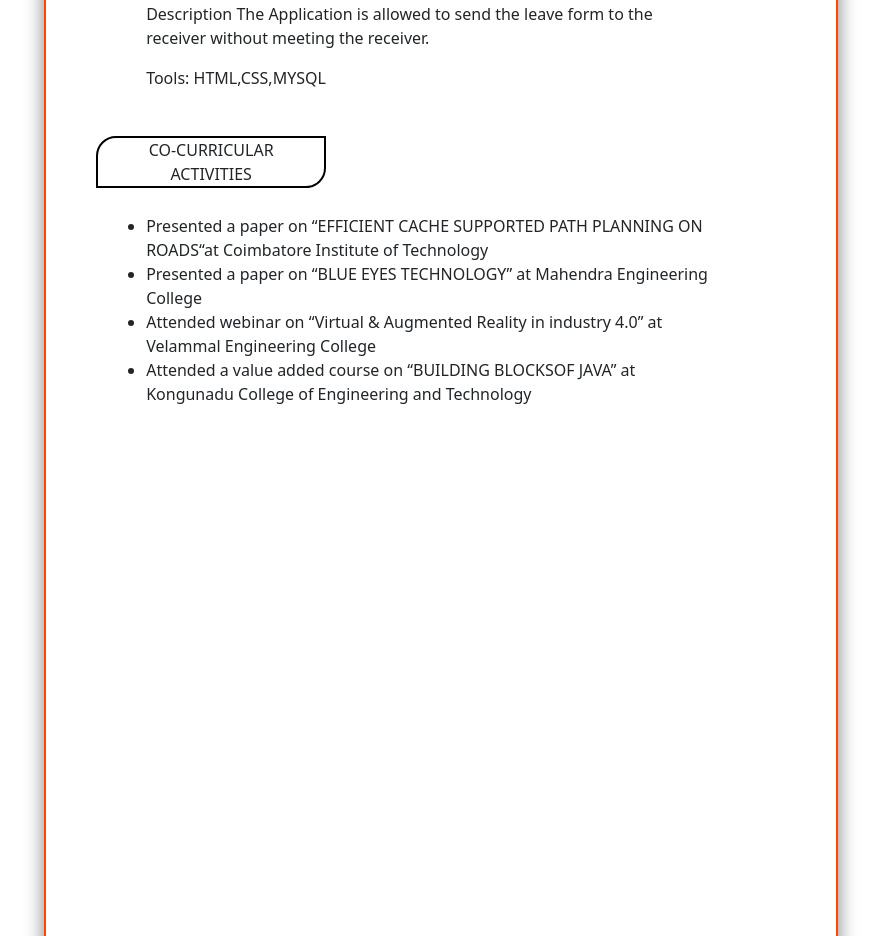
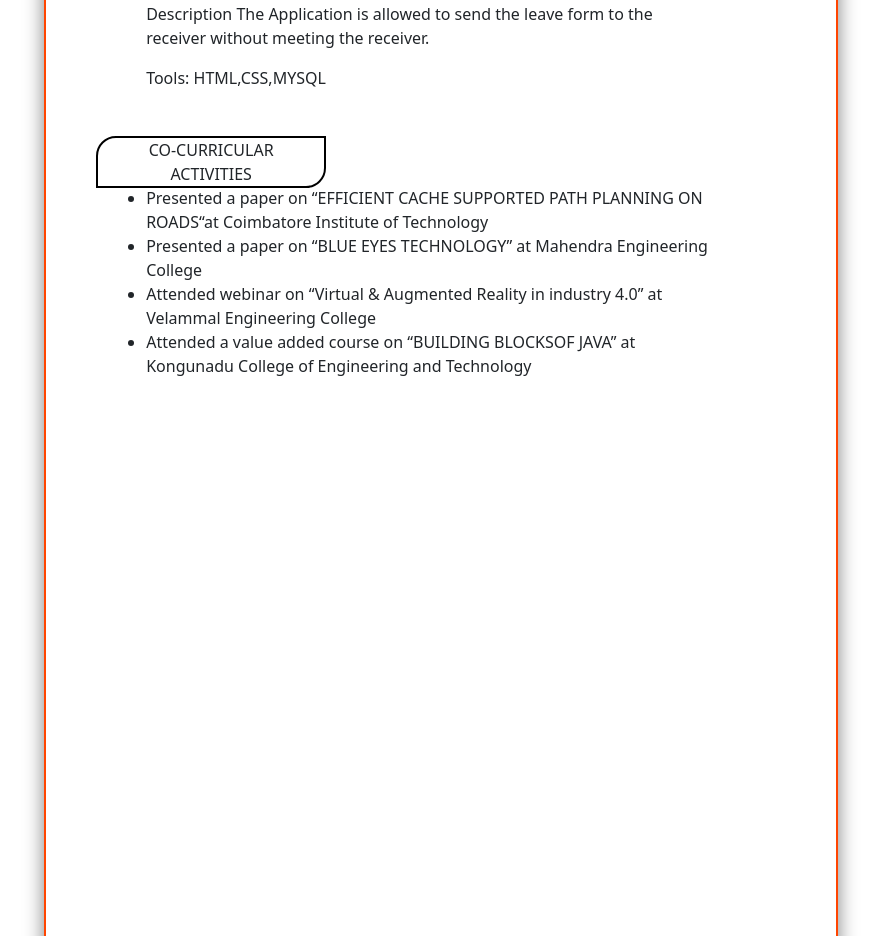
Before and after one commit to sundharsmart20/Resume-for-me, a React (Create React App) app: page / in a window 1280 px wide. Shown: the part 1260-2196 px from the top of the page, without its empty margins (199-1080 px from the left). Built offline with nearby package versions, Linux system fonts and the light colour scheme.

Commit message:
add text

```diff
--- a/src/NextPage.js
+++ b/src/NextPage.js
@@ -9,8 +9,8 @@ const NextPage=()=>{
                 <p><span>Tools: </span>HTML,CSS,MYSQL</p>
             </div>
         <div style={{'position':'relative','top':'-60px'}} class="row justify-content-between">
-            <p style={{'position':'relative','top':'40px','border':'2px solid black','width':'230px','borderRadius':'20px 0 20px 0','textAlign':'center'}}>CO-CURRICULAR ACTIVITIES </p>
-                <ul  style={{'padding':'50px'}}>
+            <p style={{'position':'absolute','top':'40px','border':'2px solid black','width':'230px','borderRadius':'20px 0 20px 0','textAlign':'center'}}>CO-CURRICULAR ACTIVITIES </p>
+                <ul  style={{'padding':'50px','position':'relative','top':'40px'}}>
                     <li>Presented a paper on “EFFICIENT CACHE SUPPORTED PATH PLANNING ON ROADS“at Coimbatore Institute of Technology </li>
                     <li>Presented a paper on “BLUE EYES TECHNOLOGY” at Mahendra Engineering College </li>
                     <li>Attended webinar on “Virtual & Augmented Reality in industry 4.0” at Velammal Engineering College </li>
```
